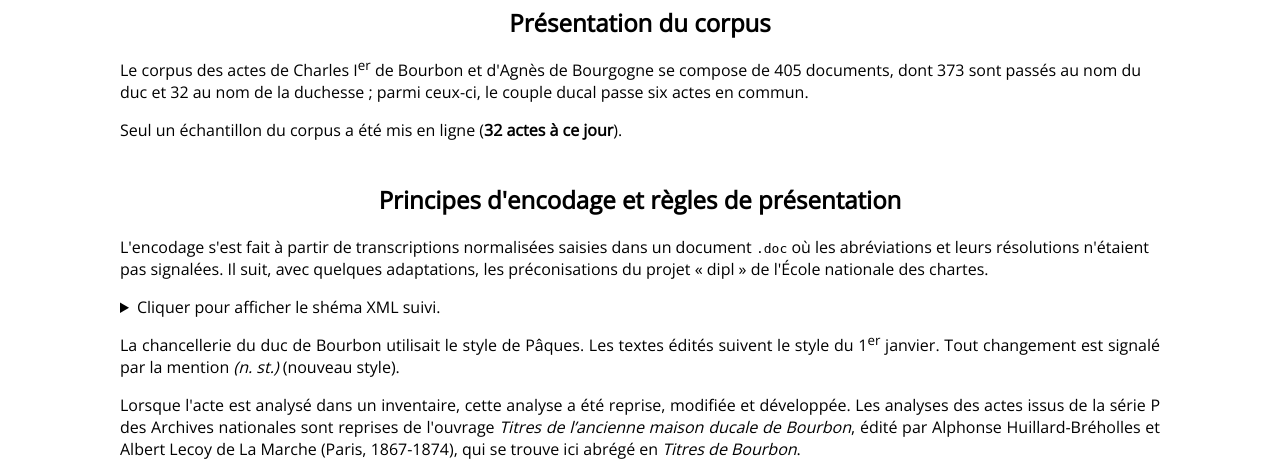
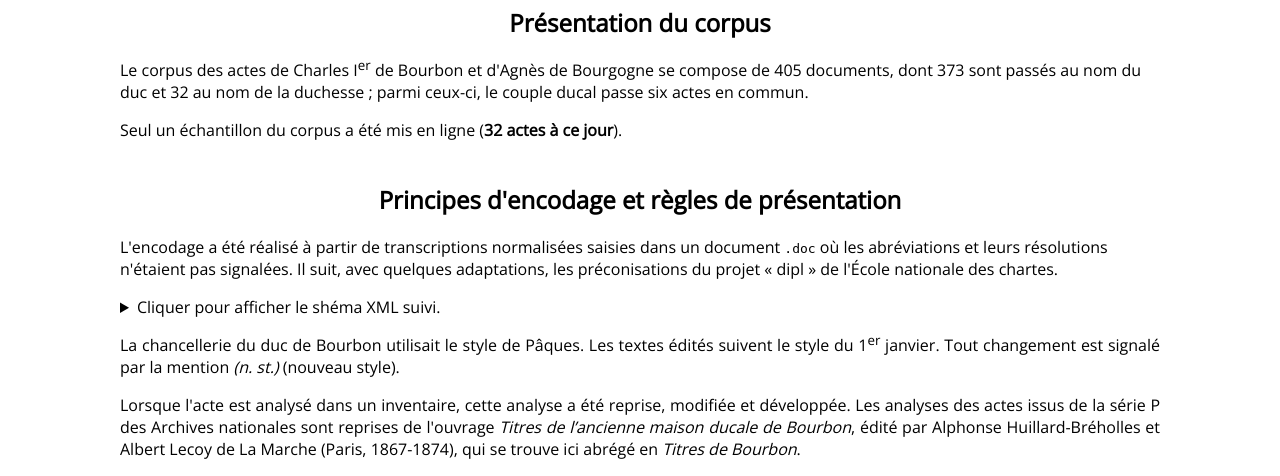
Before and after one commit to Chartes-TNAH/Actes_Charles_Ier, a Flask app: page /actes in a window 1280 px wide. Shown: the part 566-1042 px from the top of the page. Run offline with Flask 2, Linux system fonts and the light colour scheme; data comes from the database, SQL or seed files in the repository; parts of the project's set-up code (start-up, migrations or seed data) failed here and were passed over; some libraries are stand-ins or nearby versions; some web fonts are replaced.

Commit message:
reformulation

```diff
--- a/app/templates/pages/corpus.html
+++ b/app/templates/pages/corpus.html
@@ -9,7 +9,7 @@
         </div>
             <div>
                 <h2 class="h2_global">Principes d'encodage et règles de présentation</h2>
-            <p>L'encodage s'est fait à partir de transcriptions normalisées saisies dans un document <code>.doc</code> où les abréviations et leurs résolutions n'étaient pas signalées. Il suit, avec quelques adaptations, les préconisations du <a href="http://developpements.enc.sorbonne.fr/diple/schema/">projet &#171; dipl &#187; de l'École nationale des chartes</a>.</p>
+            <p>L'encodage a été réalisé à partir de transcriptions normalisées saisies dans un document <code>.doc</code> où les abréviations et leurs résolutions n'étaient pas signalées. Il suit, avec quelques adaptations, les préconisations du <a href="http://developpements.enc.sorbonne.fr/diple/schema/" target="_blank">projet &#171; dipl &#187; de l'École nationale des chartes</a>.</p>
             <div>
                 <details>
                     <summary>Cliquer pour afficher le shéma XML suivi.</summary>
@@ -51,7 +51,7 @@
             </div>
             <p style="text-align: justify;">La chancellerie du duc de Bourbon utilisait le style de Pâques. Les textes édités suivent le style du 1<sup>er</sup> janvier. Tout changement est signalé par la mention <i>(n. st.)</i> (nouveau style).</p>
             <p style="text-align: justify;">Lorsque l'acte est analysé dans un inventaire, cette analyse a été reprise, modifiée et développée. Les analyses des actes issus de la série P des Archives nationales sont reprises de l'ouvrage <i>Titres de l’ancienne maison ducale de Bourbon</i>, édité par Alphonse Huillard-Bréholles et Albert Lecoy de La Marche (Paris, 1867-1874), qui se trouve ici abrégé en <i>Titres de Bourbon</i>.</p>
-            <p style="text-align: justify;">Les actes sont présentés selon une mise en page diplomatique, où se succèdent le numéro de l'acte, sa datation, son analyse, un tableau de sa tradition, l'acte lui-même et ses éventuelles notes. Les images de plusieurs actes originaux et de deux <i>deperdita</i> sont également disponibles. À l'exception de celle de l'<a href="{{url_for('acte', acte_id=9)}}">acte n° 9</a>, il ne s'agit pas de prises de vue professionnelles.</p>
+            <p style="text-align: justify;">Les actes sont présentés selon une mise en page diplomatique, où se succèdent le numéro de l'acte, sa datation, son analyse, un tableau de sa tradition, l'acte lui-même et ses éventuelles notes. Les images de plusieurs actes originaux et de deux <i>deperdita</i> sont également disponibles. À l'exception de celle de l'<a href="{{url_for('acte', acte_id=9)}}" target="_blank">acte n° 9</a>, il ne s'agit pas de prises de vue professionnelles.</p>
             </div>
         <div>
         </div>
```
